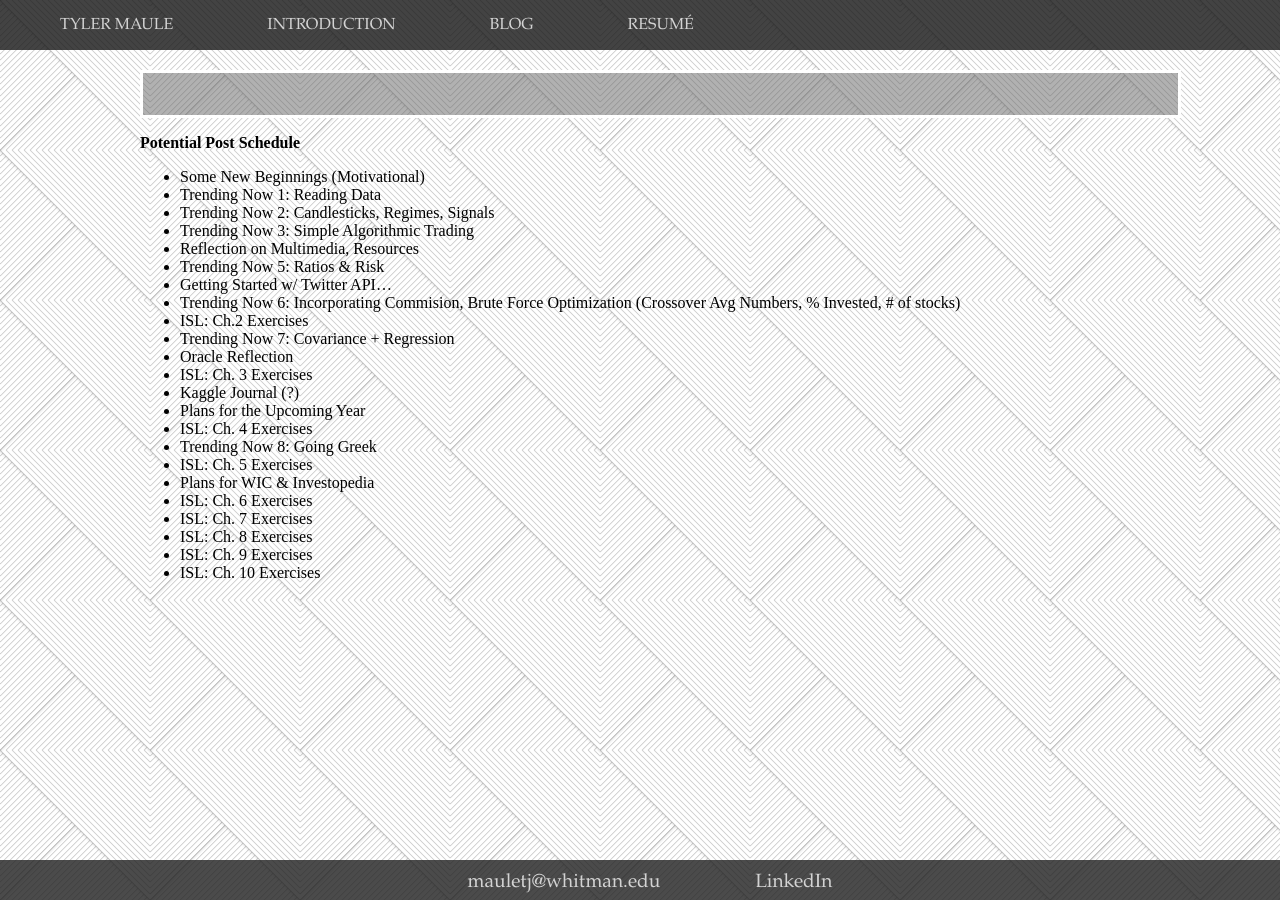
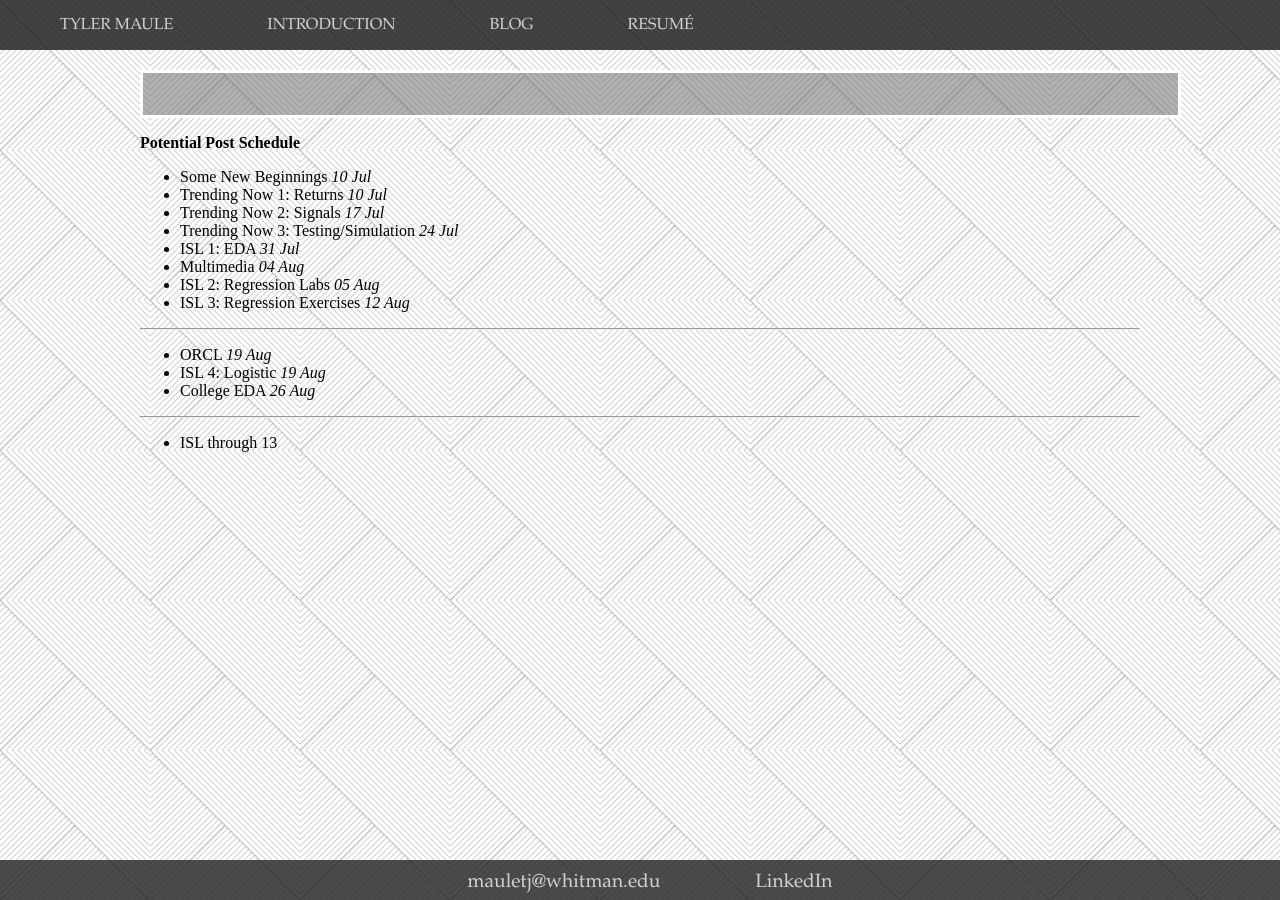
Before and after one commit to tylermaule/tylermaule.github.io, a Jekyll site: the page built from postSchedule.md, in a window 1280 px wide. Built offline with Jekyll 4.4.1, drawn with Linux system fonts in a browser that asks for light colours; our own code applies the rules of GitHub Pages for plain Markdown files.

Commit message:
Update postSchedule.md

```diff
--- a/postSchedule.md
+++ b/postSchedule.md
@@ -1,25 +1,20 @@
 **Potential Post Schedule**
 
-- Some New Beginnings (Motivational)
-- Trending Now 1: Reading Data
-- Trending Now 2: Candlesticks, Regimes, Signals
-- Trending Now 3: Simple Algorithmic Trading
-- Reflection on Multimedia, Resources
-- Trending Now 5: Ratios & Risk
-- Getting Started w/ Twitter API...
-- Trending Now 6: Incorporating Commision, Brute Force Optimization (Crossover Avg Numbers, % Invested, # of stocks)
-- ISL: Ch.2 Exercises
-- Trending Now 7: Covariance + Regression
-- Oracle Reflection
-- ISL: Ch. 3 Exercises
-- Kaggle Journal (?)
-- Plans for the Upcoming Year
-- ISL: Ch. 4 Exercises
-- Trending Now 8: Going Greek
-- ISL: Ch. 5 Exercises
-- Plans for WIC & Investopedia
-- ISL: Ch. 6 Exercises
-- ISL: Ch. 7 Exercises
-- ISL: Ch. 8 Exercises
-- ISL: Ch. 9 Exercises
-- ISL: Ch. 10 Exercises
+- Some New Beginnings *10 Jul*
+- Trending Now 1: Returns *10 Jul*
+- Trending Now 2: Signals *17 Jul*
+- Trending Now 3: Testing/Simulation *24 Jul*
+- ISL 1: EDA *31 Jul*
+- Multimedia *04 Aug*
+- ISL 2: Regression Labs *05 Aug*
+- ISL 3: Regression Exercises *12 Aug*
+
+---
+
+- ORCL *19 Aug*
+- ISL 4: Logistic *19 Aug*
+- College EDA *26 Aug*
+
+---
+
+- ISL through 13
```
